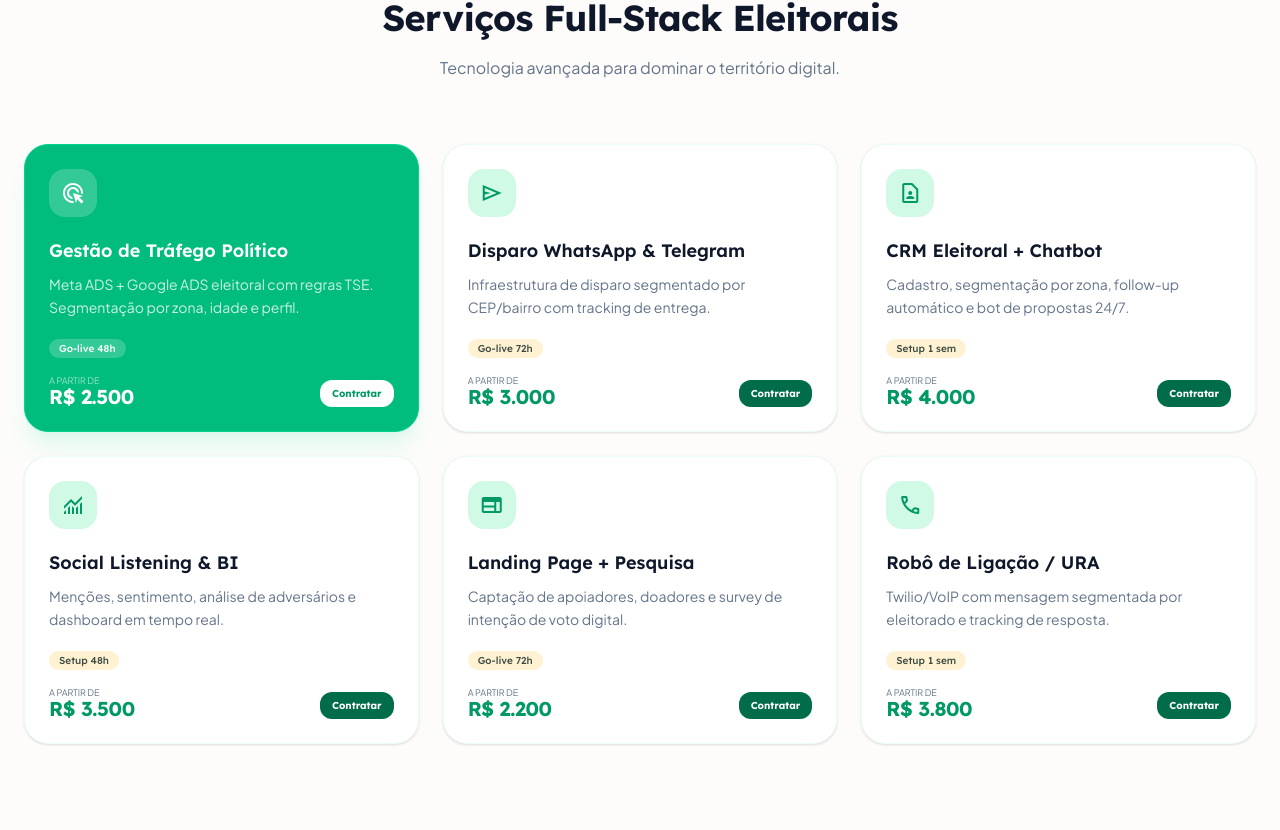
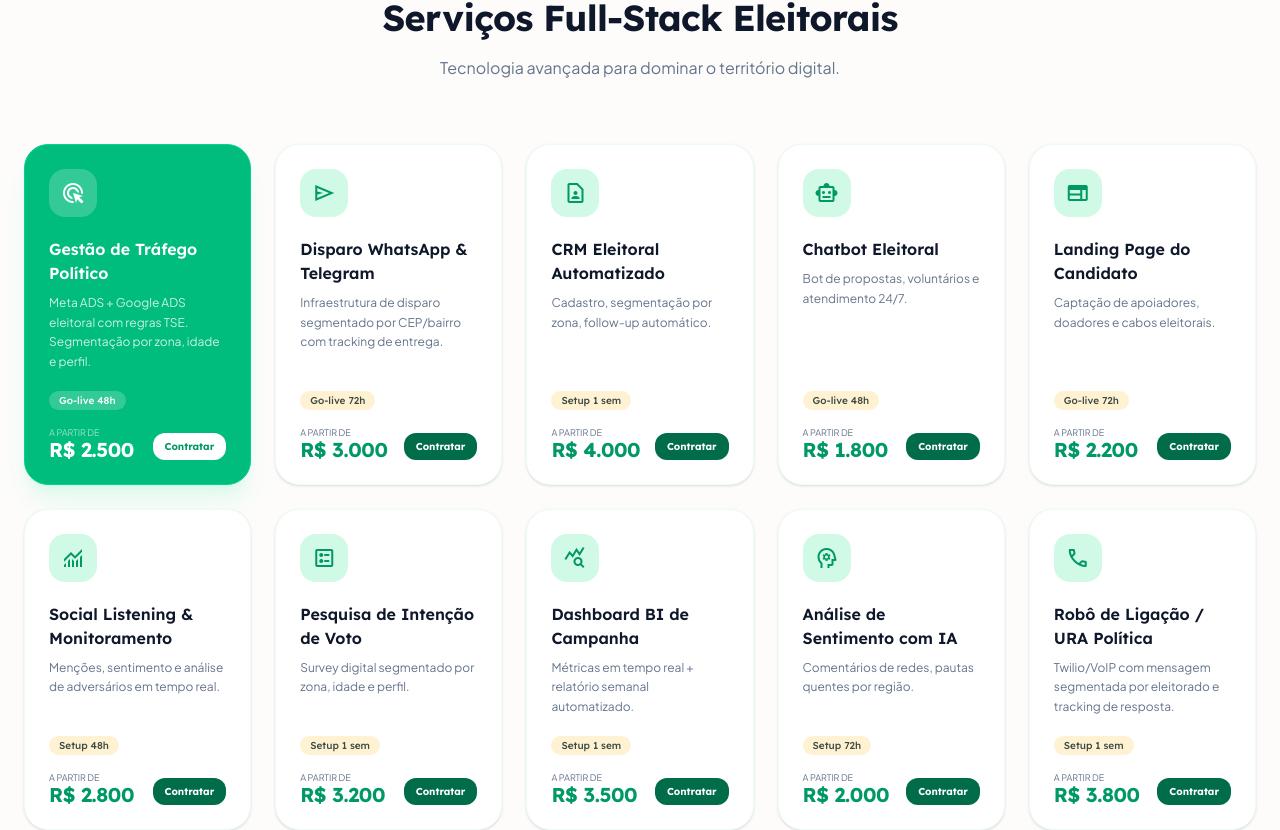
Before and after one commit to JonesGit4/eleicoes.vip, a Next.js app: page / in a window 1280 px wide. Shown: the part 1302-2132 px from the top of the page. Built offline with nearby package versions, Linux system fonts and the light colour scheme.

Commit message:
fix: restaurar 10 cards de serviços com novo layout visual

```diff
--- a/src/components/sections/Servicos.tsx
+++ b/src/components/sections/Servicos.tsx
@@ -21,31 +21,63 @@ const servicos = [
   },
   {
     icon: 'contact_page',
-    titulo: 'CRM Eleitoral + Chatbot',
-    desc: 'Cadastro, segmentação por zona, follow-up automático e bot de propostas 24/7.',
+    titulo: 'CRM Eleitoral Automatizado',
+    desc: 'Cadastro, segmentação por zona, follow-up automático.',
     tag: 'Setup 1 sem',
     preco: 'R$ 4.000',
     highlight: false,
   },
   {
-    icon: 'monitoring',
-    titulo: 'Social Listening & BI',
-    desc: 'Menções, sentimento, análise de adversários e dashboard em tempo real.',
-    tag: 'Setup 48h',
-    preco: 'R$ 3.500',
+    icon: 'smart_toy',
+    titulo: 'Chatbot Eleitoral',
+    desc: 'Bot de propostas, voluntários e atendimento 24/7.',
+    tag: 'Go-live 48h',
+    preco: 'R$ 1.800',
     highlight: false,
   },
   {
     icon: 'web',
-    titulo: 'Landing Page + Pesquisa',
-    desc: 'Captação de apoiadores, doadores e survey de intenção de voto digital.',
+    titulo: 'Landing Page do Candidato',
+    desc: 'Captação de apoiadores, doadores e cabos eleitorais.',
     tag: 'Go-live 72h',
     preco: 'R$ 2.200',
     highlight: false,
   },
   {
+    icon: 'monitoring',
+    titulo: 'Social Listening & Monitoramento',
+    desc: 'Menções, sentimento e análise de adversários em tempo real.',
+    tag: 'Setup 48h',
+    preco: 'R$ 2.800',
+    highlight: false,
+  },
+  {
+    icon: 'ballot',
+    titulo: 'Pesquisa de Intenção de Voto',
+    desc: 'Survey digital segmentado por zona, idade e perfil.',
+    tag: 'Setup 1 sem',
+    preco: 'R$ 3.200',
+    highlight: false,
+  },
+  {
+    icon: 'query_stats',
+    titulo: 'Dashboard BI de Campanha',
+    desc: 'Métricas em tempo real + relatório semanal automatizado.',
+    tag: 'Setup 1 sem',
+    preco: 'R$ 3.500',
+    highlight: false,
+  },
+  {
+    icon: 'psychology',
+    titulo: 'Análise de Sentimento com IA',
+    desc: 'Comentários de redes, pautas quentes por região.',
+    tag: 'Setup 72h',
+    preco: 'R$ 2.000',
+    highlight: false,
+  },
+  {
     icon: 'call',
-    titulo: 'Robô de Ligação / URA',
+    titulo: 'Robô de Ligação / URA Política',
     desc: 'Twilio/VoIP com mensagem segmentada por eleitorado e tracking de resposta.',
     tag: 'Setup 1 sem',
     preco: 'R$ 3.800',
@@ -67,15 +99,15 @@ export function Servicos() {
           </p>
         </div>
 
-        {/* Cards — 3 columns on desktop, zig-zag feel via staggered animation */}
-        <div className="grid grid-cols-1 md:grid-cols-2 lg:grid-cols-3 gap-6">
+        {/* Cards Grid — 5 columns on desktop */}
+        <div className="grid grid-cols-1 sm:grid-cols-2 lg:grid-cols-5 gap-6">
           {servicos.map((s, i) => (
             <motion.div
               key={i}
               initial={{ opacity: 0, y: 30 }}
               whileInView={{ opacity: 1, y: 0 }}
               viewport={{ once: true, margin: '80px' }}
-              transition={{ duration: 0.5, delay: i * 0.08 }}
+              transition={{ duration: 0.4, delay: i * 0.06 }}
               className={`group relative rounded-3xl p-6 border transition-all duration-300 ${
                 s.highlight
                   ? 'bg-emerald-500 text-white border-emerald-400 shadow-xl shadow-emerald-200/30'
@@ -103,7 +135,7 @@ export function Servicos() {
 
                 {/* Title */}
                 <h3
-                  className={`font-[family-name:var(--font-lexend)] font-semibold text-lg leading-7 mb-2 ${
+                  className={`font-[family-name:var(--font-lexend)] font-semibold text-base leading-6 mb-2 ${
                     s.highlight ? 'text-white' : 'text-text-deep'
                   }`}
                 >
@@ -112,7 +144,7 @@ export function Servicos() {
 
                 {/* Description */}
                 <p
-                  className={`font-[family-name:var(--font-jakarta)] text-sm leading-relaxed mb-5 flex-grow ${
+                  className={`font-[family-name:var(--font-jakarta)] text-xs leading-relaxed mb-5 flex-grow ${
                     s.highlight ? 'text-white/80' : 'text-text-muted'
                   }`}
                 >
```
